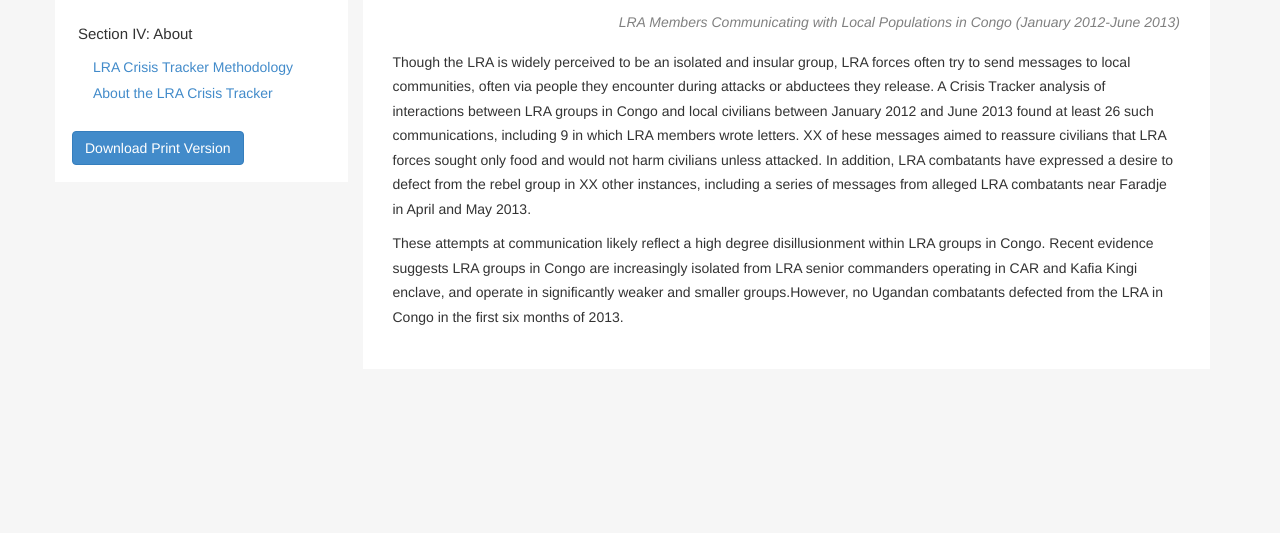
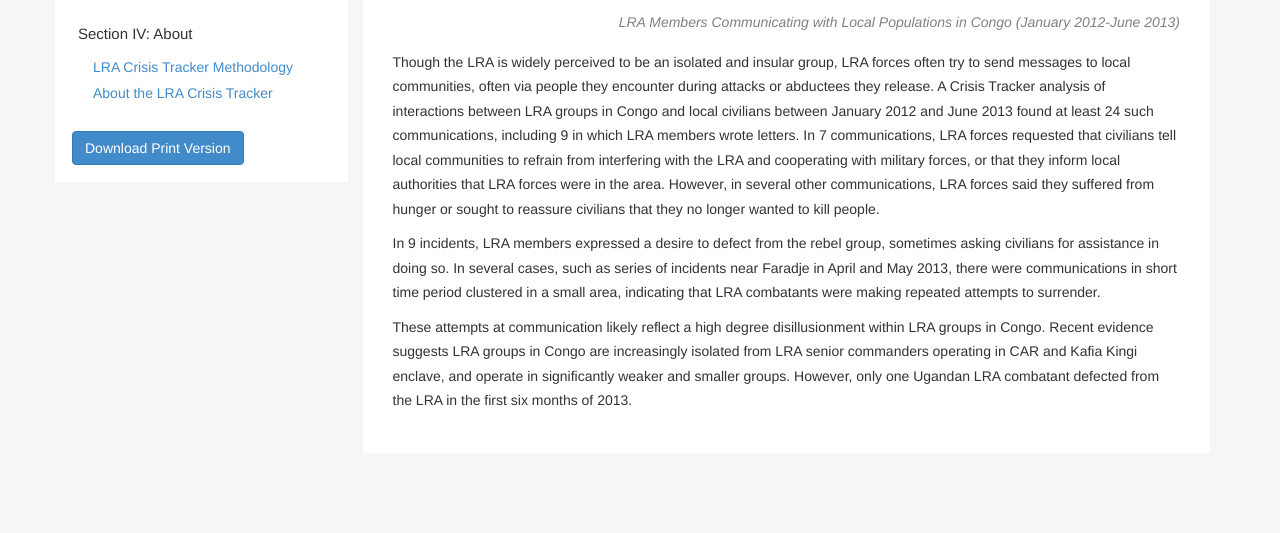
Before and after one commit to theresolve/reports, a Jekyll site: the page built from _posts/midyear-2013/2013-06-30-comm-with-populations.html, in a window 1280 px wide. Shown: the part 788-1321 px from the top of the page. Built offline with Jekyll 4.4.1, drawn with Linux system fonts in a browser that asks for light colours; Markdown is read by kramdown in place of the engine named in the settings; comment, search, counter and statistics services are not loaded; before the commit the page ends 1237 px from its top, so only the background shows below that.

Commit message:
Updated 2013-06-30-comm-with-populations.html

```diff
--- a/_posts/midyear-2013/2013-06-30-comm-with-populations.html
+++ b/_posts/midyear-2013/2013-06-30-comm-with-populations.html
@@ -10,7 +10,9 @@
   <iframe width='100%' height='500' frameborder='0' src='http://theresolve.cartodb.com/viz/596afc14-1103-11e3-bf7c-178b8e5f4147/embed_map?title=false&description=false&search=false&shareable=false&cartodb_logo=true&layer_selector=false&legends=true&scrollwheel=false&sublayer_options=1&sql=&sw_lat=3.052753821574483&sw_lon=25.3125&ne_lat=5.62691931174213&ne_lon=30.585937499999996'></iframe>
   <div class="caption">LRA Members Communicating with Local Populations in Congo (January 2012-June 2013) </div>
 
-  <p>Though the LRA is widely perceived to be an isolated and insular group, LRA forces often try to send messages to local communities, often via people they encounter during attacks or abductees they release. A Crisis Tracker analysis of interactions between LRA groups in Congo and local civilians between January 2012 and June 2013 found at least 26 such communications, including 9 in which LRA members wrote letters.   XX of hese messages aimed to reassure civilians that LRA forces sought only food and would not harm civilians unless attacked. In addition, LRA combatants have expressed a desire to defect from the rebel group in XX other instances, including a series of messages from alleged LRA combatants near Faradje in April and May 2013.</p>
+  <p>Though the LRA is widely perceived to be an isolated and insular group, LRA forces often try to send messages to local communities, often via people they encounter during attacks or abductees they release. A Crisis Tracker analysis of interactions between LRA groups in Congo and local civilians between January 2012 and June 2013 found at least 24 such communications, including 9 in which LRA members wrote letters. In 7 communications, LRA forces requested that civilians tell local communities to refrain from interfering with the LRA and cooperating with military forces, or that they inform local authorities that LRA forces were in the area. However, in several other communications, LRA forces said they suffered from hunger or sought to reassure  civilians that they no longer wanted to kill people.</p>
 
-  <p>These attempts at communication likely reflect a high degree disillusionment within LRA groups in Congo. Recent evidence suggests LRA groups in Congo are increasingly isolated from LRA senior commanders operating in CAR and Kafia Kingi enclave, and operate in significantly weaker and smaller groups.However, no Ugandan combatants defected from the LRA in Congo in the first six months of 2013.</p>
+In 9 incidents, LRA members expressed a desire to defect from the rebel group, sometimes asking civilians for assistance in doing so. In several cases, such as series of incidents near Faradje in April and May 2013, there were communications in short time period clustered in a small area, indicating that LRA combatants were making repeated attempts to surrender.</p>
+
+<p>These attempts at communication likely reflect a high degree disillusionment within LRA groups in Congo. Recent evidence suggests LRA groups in Congo are increasingly isolated from LRA senior commanders operating in CAR and Kafia Kingi enclave, and operate in significantly weaker and smaller groups. However, only one Ugandan LRA combatant defected from the LRA in the first six months of 2013.</p>
 </div>
```
